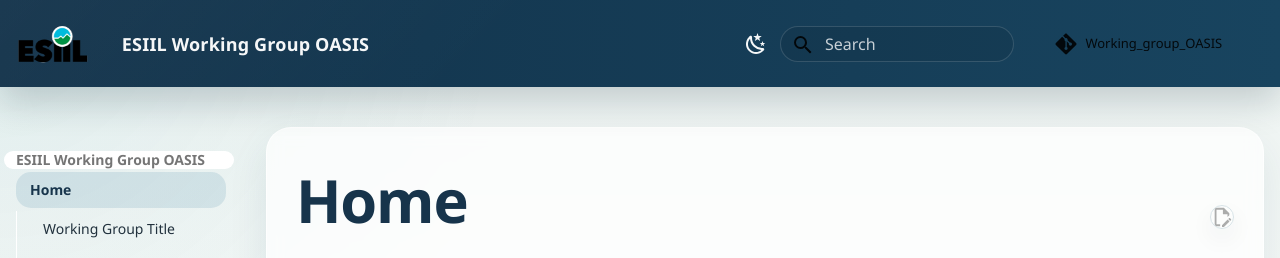
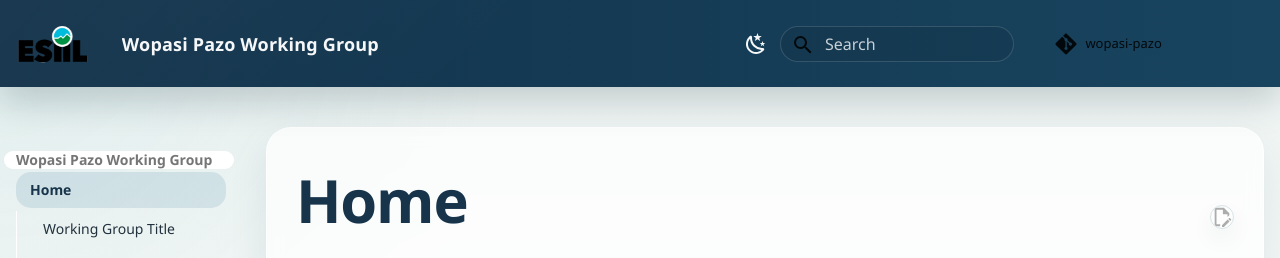
Before and after one commit to CU-ESIIL/wopasi_pazo, an MkDocs documentation site: the page built from docs/index.md, in a window 1280 px wide. Shown: the top 258 px of the page. Built offline with MkDocs 1.6.1 and Material for MkDocs 9.7.7, drawn with Linux system fonts in a browser that asks for light colours; comment, search, counter and statistics services are not loaded.

Commit message:
Update site and repository information for Wopasi Pazo

```diff
--- a/mkdocs.yml
+++ b/mkdocs.yml
@@ -1,11 +1,11 @@
-site_name: 'ESIIL Working Group OASIS'
-site_description: 'Repository and website template for ESIIL working groups'
-site_author: Ty Tuff
-site_url: https://cu-esiil.github.io/Working_group_OASIS
+site_name: 'Wopasi Pazo Working Group'
+site_description: 'Repository and website template for Wopasi Pazo working group'
+site_author: Mason Grimshaw
+site_url: https://cu-esiil.github.io/wopasi-pazo
 
 # Repository
-repo_name: Working_group_OASIS
-repo_url: https://github.com/CU-ESIIL/Working_group_OASIS
+repo_name: wopasi-pazo
+repo_url: https://github.com/CU-ESIIL/wopasi-pazo
 # The edit URI points MkDocs Material at the docs/ source so page edit links open in GitHub edit mode.
 edit_uri: edit/main/docs/
 # Copyright
```
